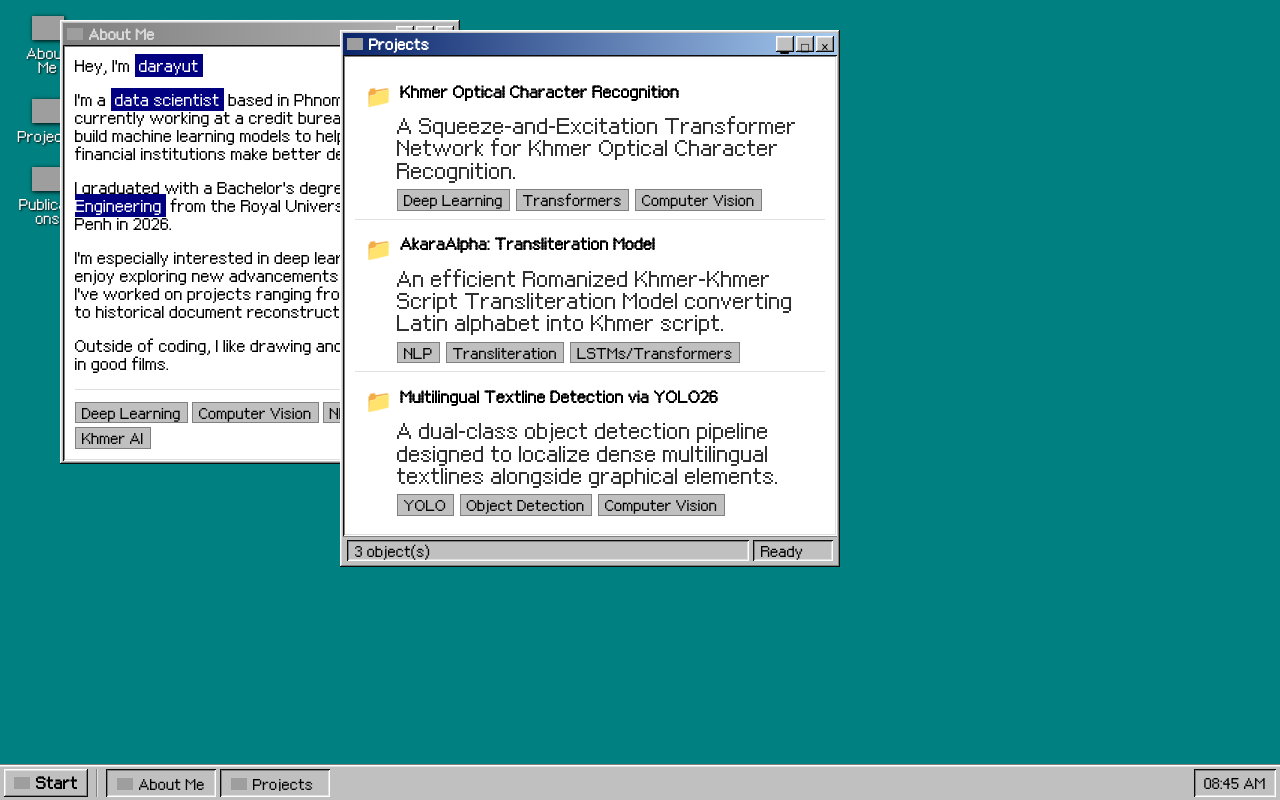
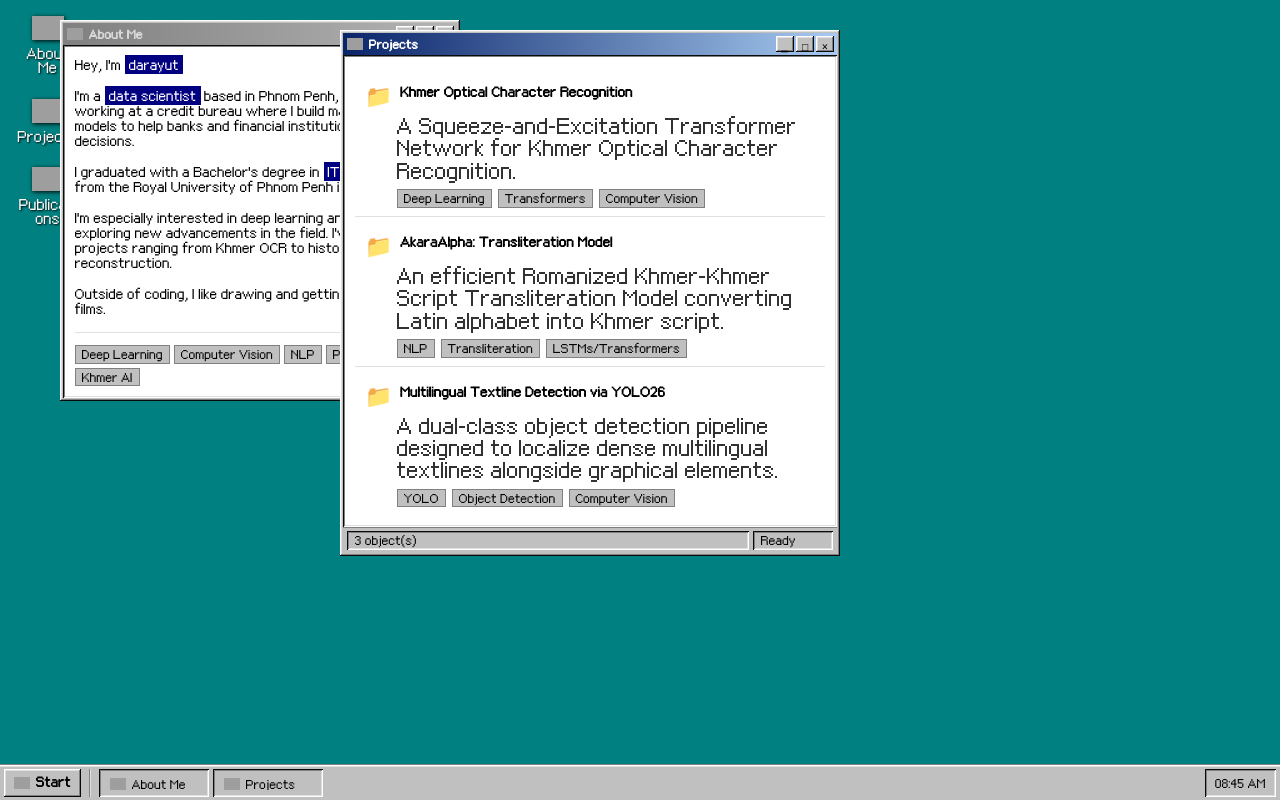
Before and after one commit to NDarayut/portfolio-website, a React (Vite) app: page / in a window 1280 px wide. Both pictures are taken after a click on the button "Projects". Built offline with nearby package versions, Linux system fonts and the light colour scheme; grey boxes are pictures that could not be loaded.

Commit message:
update font size

```diff
--- a/src/index.css
+++ b/src/index.css
@@ -25,7 +25,7 @@
   body {
     background-color: #008080;
     color: #000000;
-    font-size: 12px;
+    font-size: 10px;
     line-height: 1.45;
     font-family: var(--win-ui-font);
     overflow: hidden;
@@ -64,7 +64,7 @@
   }
 
   h1, h2, h3, h4, h5, h6 {
-    font-size: 13px;
+    font-size: 11px;
     font-weight: bold;
     margin: 0;
     padding: 0;
@@ -91,7 +91,7 @@
     border: none;
     padding: 0;
     font-family: var(--win-ui-font);
-    font-size: 11px;
+    font-size: 9px;
     font-weight: bold;
     color: #000000;
     cursor: default;
@@ -112,7 +112,7 @@
     background: var(--win-title-active);
     color: #ffffff;
     font-family: var(--win-ui-font);
-    font-size: 11px;
+    font-size: 9px;
     font-weight: bold;
     padding: 2px 3px 2px 4px;
     display: flex;
@@ -142,7 +142,7 @@
     box-shadow: var(--win-sunken);
     padding: 12px;
     flex: 1;
-    font-size: 12px;
+    font-size: 10px;
     line-height: 1.5;
     overflow-y: auto;
     overflow-x: hidden;
@@ -158,7 +158,7 @@
     background-color: #C0C0C0;
     box-shadow: var(--win-raised);
     font-family: var(--win-ui-font);
-    font-size: 12px;
+    font-size: 10px;
     font-weight: bold;
     padding: 2px 10px;
     display: inline-flex;
@@ -198,7 +198,7 @@
     transform: rotate(180deg);
     color: #ffffff;
     font-weight: bold;
-    font-size: 16px;
+    font-size: 13px;
     text-align: center;
     padding: 8px 4px;
     letter-spacing: 1px;
@@ -215,7 +215,7 @@
     align-items: center;
     gap: 10px;
     padding: 6px 14px 6px 8px;
-    font-size: 12px;
+    font-size: 10px;
     color: #000000;
     text-decoration: none;
     cursor: default;
@@ -231,7 +231,7 @@
     background-color: #C0C0C0;
     box-shadow: var(--win-raised);
     font-family: var(--win-ui-font);
-    font-size: 11px;
+    font-size: 9px;
     padding: 2px 10px;
     height: 28px;
     min-width: 110px;
@@ -263,7 +263,7 @@
     background-color: #C0C0C0;
     box-shadow: var(--win-sunken);
     padding: 2px 10px;
-    font-size: 11px;
+    font-size: 9px;
     height: 28px;
     display: inline-flex;
     align-items: center;
@@ -280,7 +280,7 @@
     gap: 8px;
     padding: 14px 8px;
     cursor: pointer;
-    font-size: 12px;
+    font-size: 10px;
     color: #000000;
     text-decoration: none;
     font-family: var(--win-ui-font);
@@ -306,7 +306,7 @@
     padding: 8px 10px;
     cursor: pointer;
     border-bottom: 1px solid #e0e0e0;
-    font-size: 12px;
+    font-size: 10px;
     line-height: 1.5;
   }
 
@@ -328,7 +328,7 @@
     border: 1px solid #808080;
     background-color: #C0C0C0;
     padding: 2px 6px;
-    font-size: 11px;
+    font-size: 9px;
     color: #000000;
     display: inline-block;
     font-family: var(--win-ui-font);
@@ -348,7 +348,7 @@
     padding: 3px 4px;
     display: flex;
     gap: 4px;
-    font-size: 11px;
+    font-size: 9px;
     font-family: var(--win-ui-font);
     flex-shrink: 0;
   }
```
